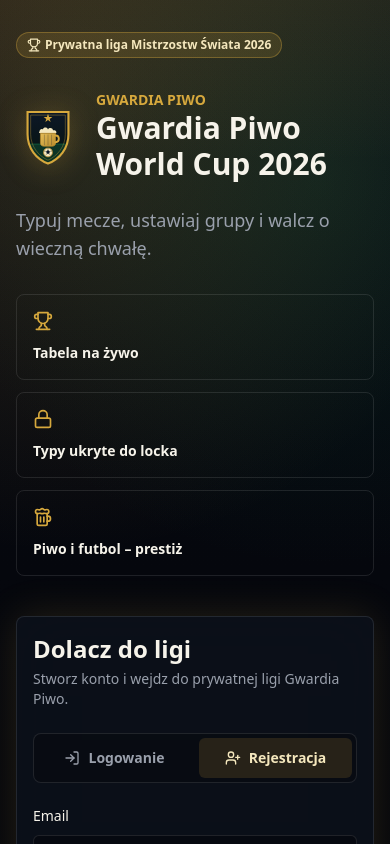
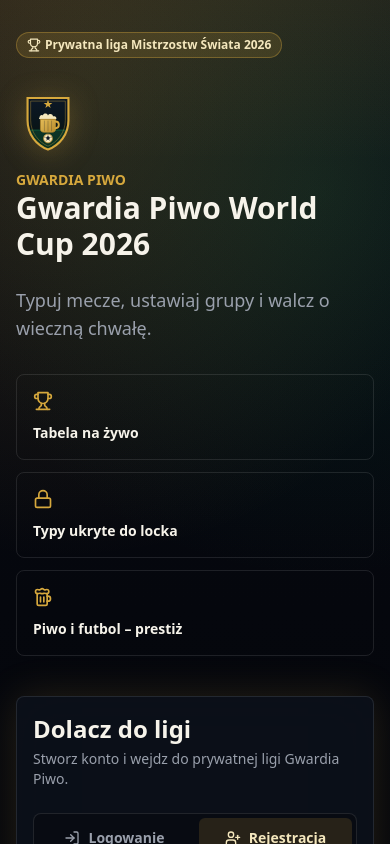
Before and after one commit to MCelinski/GwardiaFifa, a Next.js app: page / in a window 390 px wide. Shown: the top 844 px of the page. Built offline with nearby package versions, Linux system fonts and the light colour scheme.

Commit message:
fix home

```diff
--- a/app/page.tsx
+++ b/app/page.tsx
@@ -22,7 +22,7 @@ export default function JoinLeaguePage() {
             <Trophy className="h-3.5 w-3.5 shrink-0" />
             <span className="min-w-0 truncate">Prywatna liga Mistrzostw Świata 2026</span>
           </Badge>
-          <div className="mt-8 flex min-w-0 items-center gap-4 sm:gap-5">
+          <div className="mt-8 flex min-w-0 flex-col items-start gap-4 sm:flex-row sm:items-center sm:gap-5">
             <GwardiaPiwoCrest className="h-16 w-16 shrink-0 sm:h-24 sm:w-24" />
             <div className="min-w-0">
               <p className="text-sm font-semibold uppercase text-gold">{league.name}</p>
--- a/components/AuthJoinCard.tsx
+++ b/components/AuthJoinCard.tsx
@@ -95,7 +95,7 @@ export function AuthJoinCard() {
         </form>
 
         <div className="mt-5 rounded-lg border border-white/10 bg-white/5 p-3 text-xs text-muted-foreground">
-          Kod ligi: <span className="font-mono text-gold">{league.inviteCode}</span>
+          Kod ligi: <span className="break-all font-mono text-gold">{league.inviteCode}</span>
         </div>
       </CardContent>
     </Card>
--- a/components/ui/badge.tsx
+++ b/components/ui/badge.tsx
@@ -9,7 +9,7 @@ export function Badge({ className, variant = "default", ...props }: BadgeProps)
   return (
     <span
       className={cn(
-        "inline-flex items-center gap-1 rounded-full border px-2.5 py-1 text-xs font-semibold",
+        "inline-flex max-w-full min-w-0 items-center gap-1 overflow-hidden rounded-full border px-2.5 py-1 text-xs font-semibold",
         variant === "default" && "border-white/12 bg-white/8 text-foreground",
         variant === "gold" && "border-gold/35 bg-gold/15 text-foam",
         variant === "green" && "border-emerald-400/30 bg-emerald-500/12 text-emerald-200",
--- a/components/ui/card.tsx
+++ b/components/ui/card.tsx
@@ -2,7 +2,7 @@ import * as React from "react";
 import { cn } from "@/lib/utils";
 
 export function Card({ className, ...props }: React.HTMLAttributes<HTMLDivElement>) {
-  return <div className={cn("glass-panel rounded-lg", className)} {...props} />;
+  return <div className={cn("glass-panel min-w-0 overflow-hidden rounded-lg", className)} {...props} />;
 }
 
 export function CardHeader({ className, ...props }: React.HTMLAttributes<HTMLDivElement>) {
```
